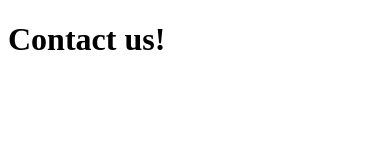
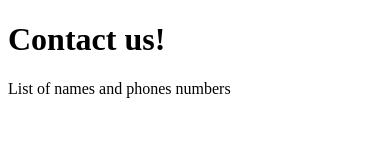
Before and after one commit to andreigiubleanu/com.pie.demo, a plain HTML site: page WEB/contacts.html in a window 390 px wide. Drawn offline with Linux system fonts and the light colour scheme.

Commit message:
Added contact and phone numbers
Finished coding the feature for the v2.0 release

```diff
--- a/WEB/contacts.html
+++ b/WEB/contacts.html
@@ -8,5 +8,7 @@
 <body>
 
 <h1>Contact us!</h1>
+
+<p>List of names and phones numbers</p>
 </body>
 </html>
```
